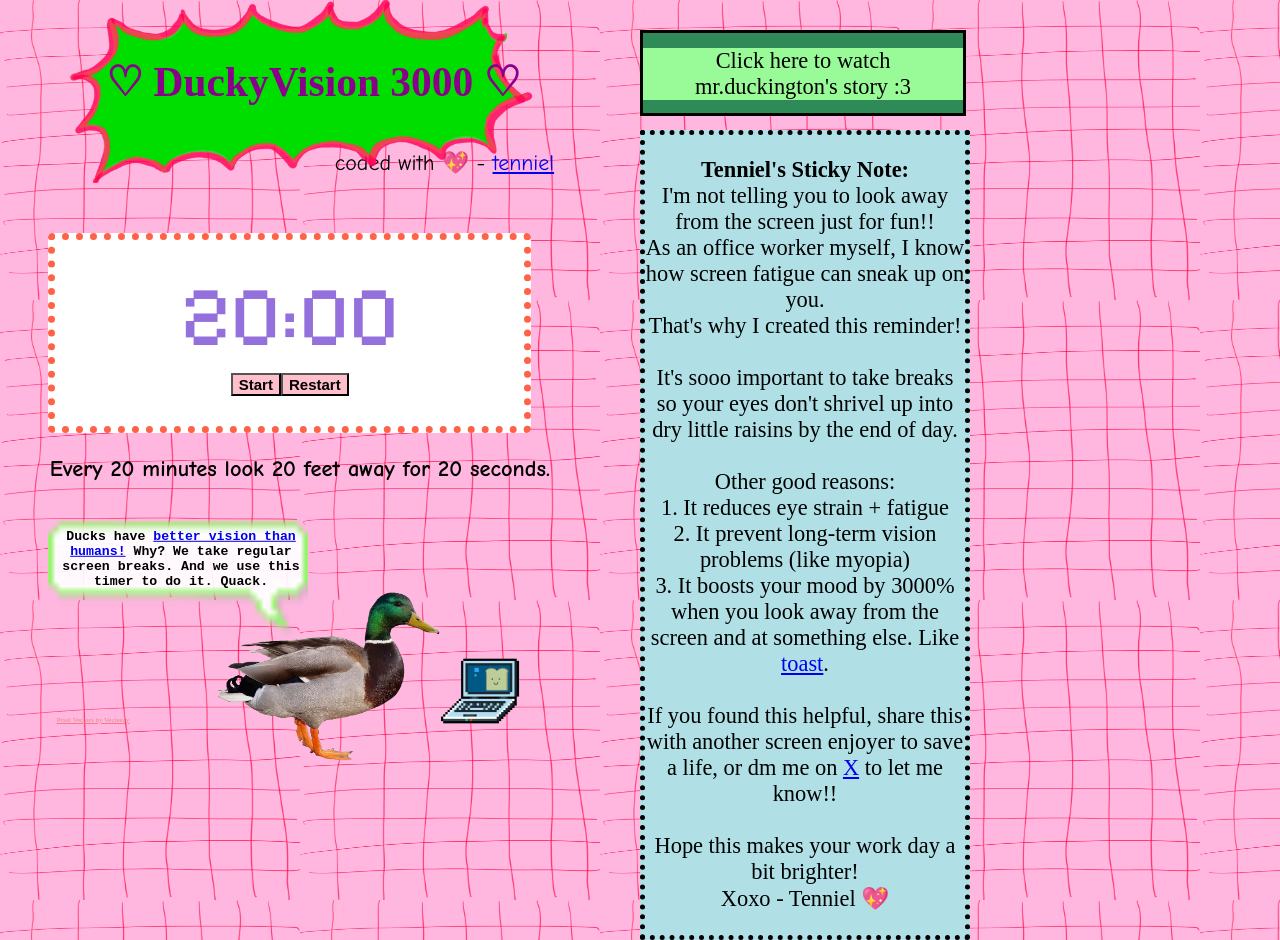
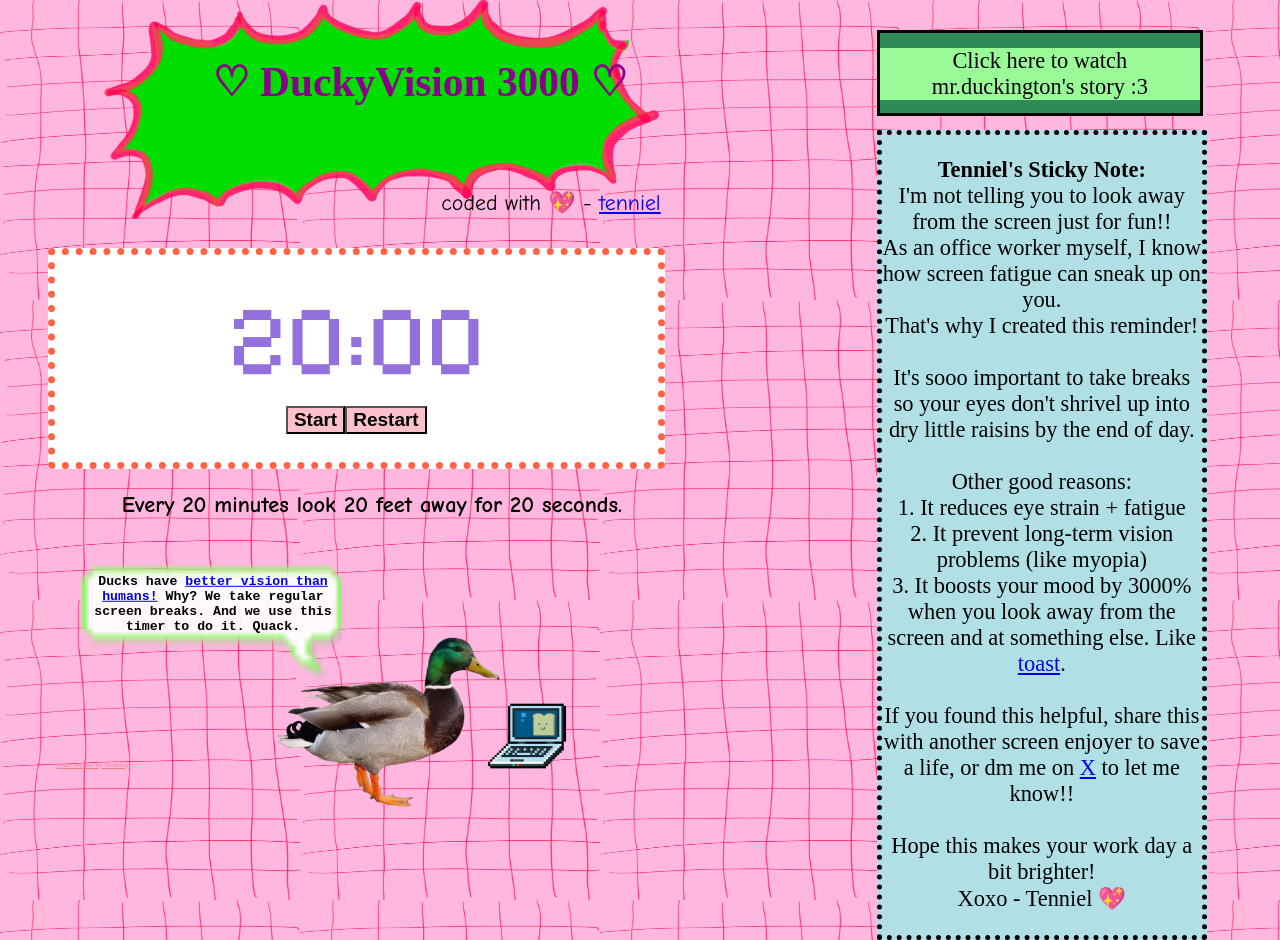
Before and after one commit to TennielStudio/LookAwayTimer, a React (Vite) app: page / in a window 1280 px wide. Built offline with nearby package versions, Linux system fonts and the light colour scheme.

Commit message:
resizing for 1280 screens

```diff
--- a/src/styles.css
+++ b/src/styles.css
@@ -385,7 +385,7 @@ body {
   }
 }
 
-/* Large devices (laptops) ipad mini horizontal */
+/* Large devices (laptops) ipad mini horizontal 1024x768*/
 @media (min-width: 1024px) {
   .full-page {
     display: grid;
@@ -531,14 +531,41 @@ body {
 
 /* laptop devices 1280 x 800 */
 @media (min-width: 1280px) {
+  .full-page {
+    grid-template-columns: 70% 30%;
+  }
+
   .banner-container{
-    left: 0px;
+    left: 30px;
     top: -40px;
-    width: 500px;
+    width: 600px;
+  }
+
+  .credits-container {
+    top: 20px;
+  }
+
+  .timer-container {
+    margin-top: 7%;
+    padding-bottom: 6%;
+    width: 75%;
+    height: 30%;
+  }
+
+  .time {
+    font-size: 100px;
+  }
+
+  .timer-buttons button {
+    font-size: 19px;
+  }
+
+  .instructions-container {
+    left: -30px;
   }
 
   .text-bubble-container {
-    left: 0px;
+    left: 34px;
     top: -30px;
   }
 
@@ -546,19 +573,24 @@ body {
     width: 250px;
     height: 50px;
     top: 52px;
-    left: 8px;
+    left: 40px;
+  }
+
+  .duck-container {
+    left: 220px;
+    top: 100px;
   }
 
   .laptop-container {
     top: 160px;
-    right: 60px;
+    right: 250px;
     width: 200px;
     height: 200px;
   }
 
   .toast-container {
     top: 200px;
-    right: 130px;
+    right: 320px;
   }
 }
 
@@ -701,7 +733,7 @@ body {
   }
 
   .laptop-container {
-    top: 200px;
+    top: 240px;
     right: 220px;
   }
 
@@ -711,7 +743,7 @@ body {
   }
 
   .toast-container {
-    top: 274px;
+    top: 315px;
     right: 290px;
   }
 
```
